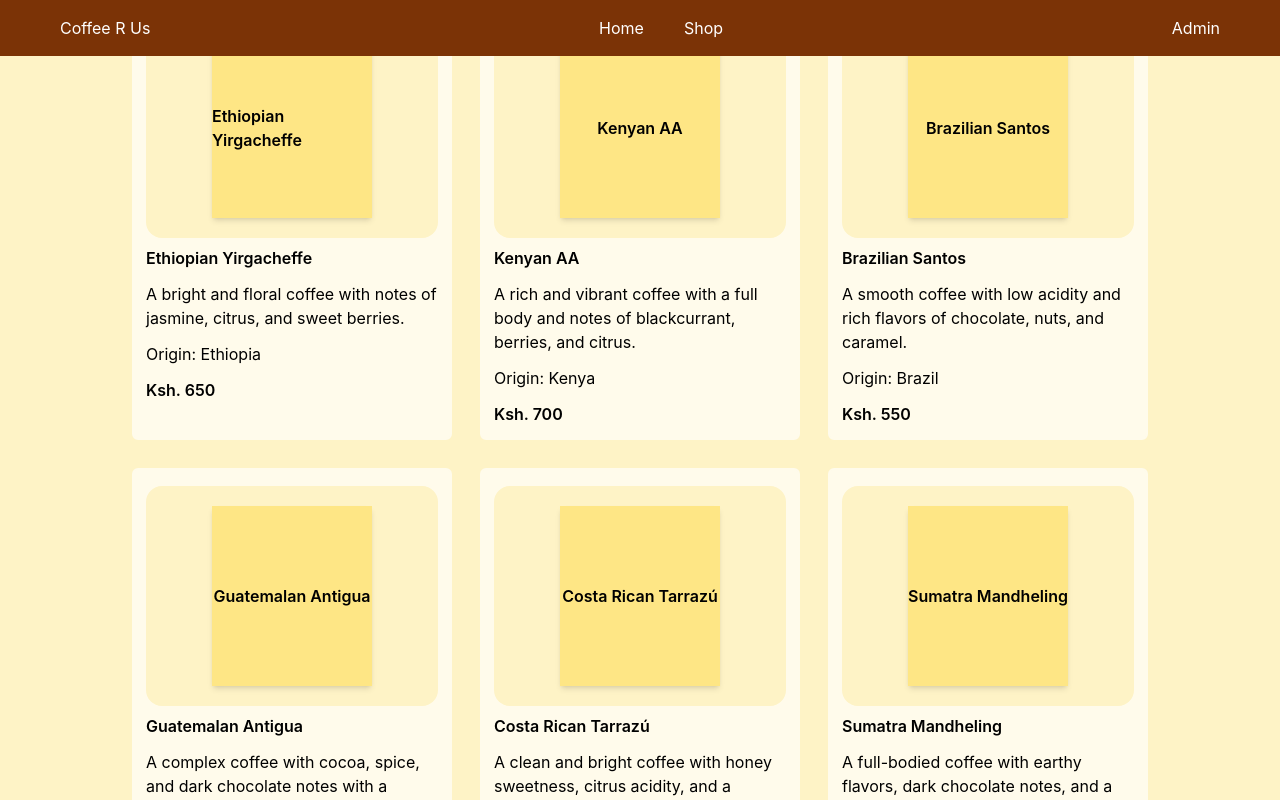
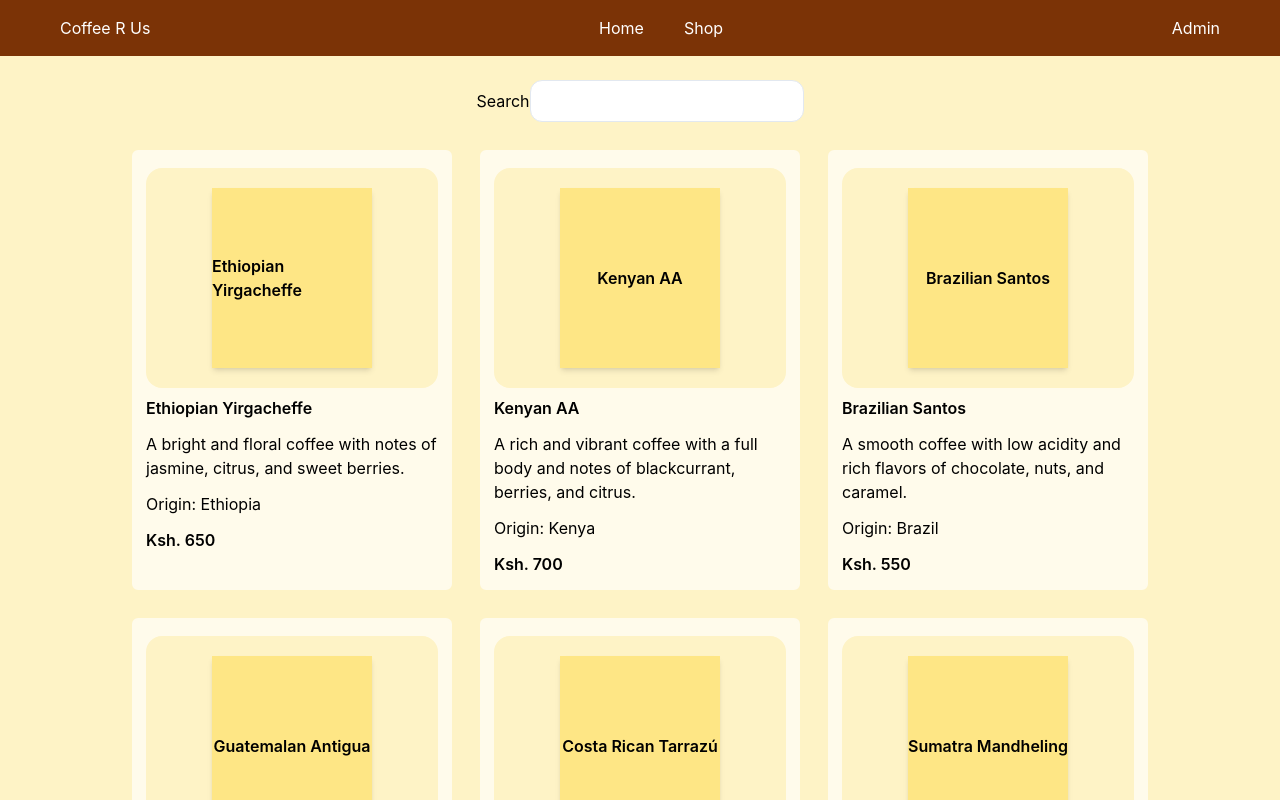
Before and after one commit to HopeKathomi/Summative-Lab---Personal-Project-Showcase-App, a React (Vite) app: page /products in a window 1280 px wide. Shown: the top 800 px of the page. Built offline with nearby package versions, Linux system fonts and the light colour scheme; data requests are answered from the project's data file.

Commit message:
all functionality done

```diff
--- a/src/components/Product.jsx
+++ b/src/components/Product.jsx
@@ -1,18 +1,26 @@
 import { useContext }  from 'react'
 import { UserContext } from '../App'
+import { SearchUserContext } from '../components/ProductList'
 
 const Product = () => {
   const {coffees} = useContext(UserContext);
+  const {searchWord} = useContext(SearchUserContext);
 
   return (
     <div className='bg-amber-100 flex flex-row flex-wrap justify-center items-center gap-7 '>
-      {coffees.map(coffee => (
-        <div key={coffee.id} className='bg-amber-50 flex flex-col gap-2 border-2 rounded-md border-amber-50 py-4 px-3 w-80 h-110'>
+      {coffees
+        .filter(coffee => coffee.coffee_name.toLowerCase().includes(searchWord))
+        .map(coffee => (
+          <div
+            key={coffee.id}
+            className='bg-amber-50 flex flex-col gap-2 border-2 rounded-md border-amber-50 py-4 px-3 w-80 h-110'
+          >
             <div className='bg-amber-100 flex flex-col justify-center items-center py-5 rounded-2xl'>
               <div className='flex flex-col items-center justify-center shadow-md w-40 h-45 bg-amber-200'>
                 <p className='font-semibold'>{coffee.coffee_name}</p>
               </div>
             </div>
+
             <div className='flex flex-col gap-3'>
               <div className='font-semibold'>{coffee.coffee_name}</div>
               <div>{coffee.description}</div>
--- a/src/components/ProductList.jsx
+++ b/src/components/ProductList.jsx
@@ -1,9 +1,27 @@
 import Product from './Product';
+import Search from './Search';
+import { useState, createContext } from 'react';
 
+export const SearchUserContext = createContext();
 const ProductList = ({coffees}) => {
 
+  const [searchWord, setSearchWord] = useState("");
+
+
+  function handleSearch(e){
+    e.preventDefault();
+
+  }
   return (
-    <Product coffees = {coffees}/>
+    <div className='bg-amber-100 flex flex-row flex-wrap justify-center items-center gap-7 py-20'>
+      <SearchUserContext value={{searchWord, setSearchWord}}>
+        <Search/>
+        <Product coffees = {coffees}/>
+      </SearchUserContext>
+
+
+    </div>
+
   )
 }
 
--- a/src/components/Search.jsx
+++ b/src/components/Search.jsx
@@ -1,8 +1,18 @@
-import React from 'react'
+import { useContext } from 'react'
+import { SearchUserContext } from '../components/ProductList'
 
 const Search = () => {
+  const {searchWord, setSearchWord} = useContext(SearchUserContext);
+  console.log("serch", searchWord);
+
+  function handleChange(e){
+    e.preventDefault();
+    setSearchWord(e.target.value);
+  }
   return (
-    <div>Search</div>
+    <div>Search
+      <input type="search" value={searchWord} onChange={handleChange}className='bg-white border border-slate-200 rounded-xl py-2 px-3' />
+    </div>
   )
 }
 
```
Lines whose indentation alone changed are shown as unchanged.
